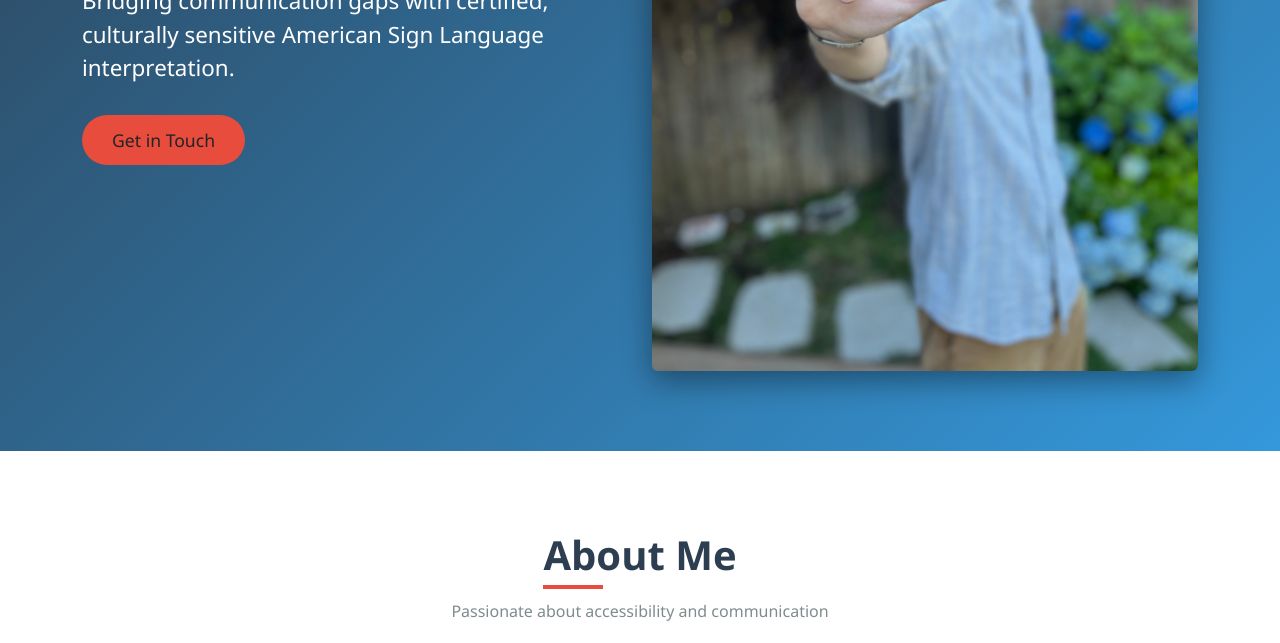
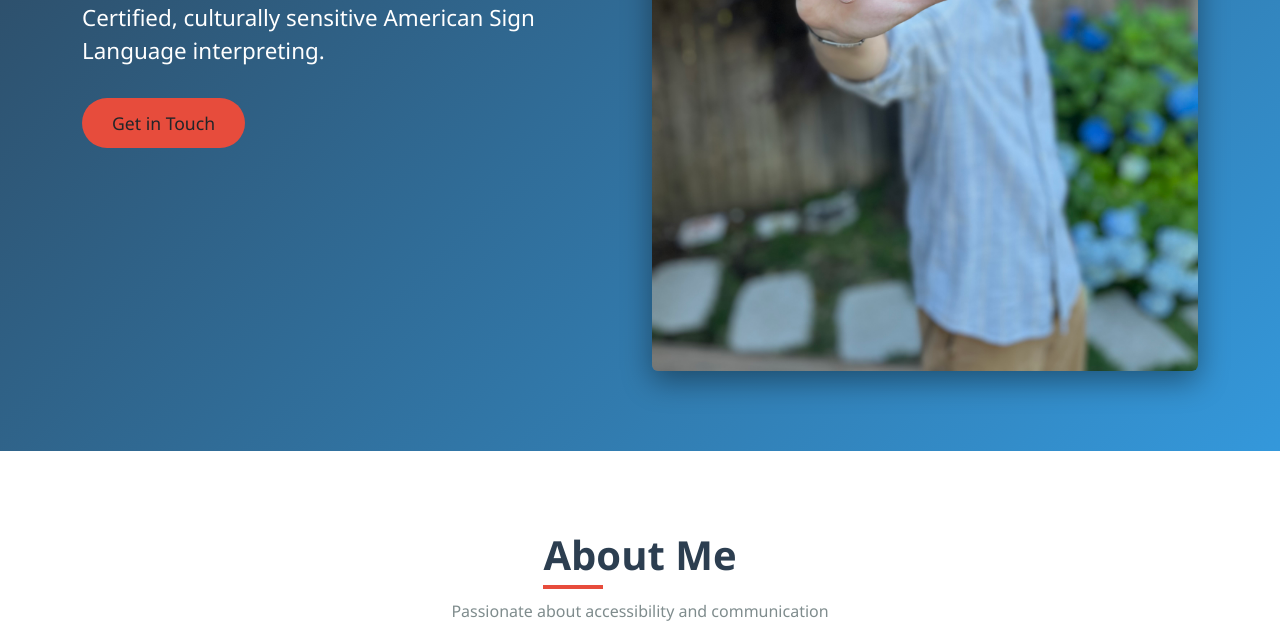
Before and after one commit to BFitz-FitzDevGroup/spencer-asl, a plain HTML site: page index.html in a window 1280 px wide. Shown: the part 457-1100 px from the top of the page. Drawn offline with nearby package versions, Linux system fonts and the light colour scheme.

Commit message:
Updated content

```diff
--- a/index.html
+++ b/index.html
@@ -377,7 +377,7 @@
             <div class="row align-items-center">
                 <div class="col-lg-6">
                     <h1>Professional ASL Interpreter</h1>
-                    <p class="lead">Bridging communication gaps with certified, culturally sensitive American Sign Language interpretation.</p>
+                    <p class="lead">Certified, culturally sensitive American Sign Language interpreting.</p>
                     <a href="#contact" class="btn btn-primary-custom btn-lg">Get in Touch</a>
                 </div>
                 <div class="col-lg-6">
```
